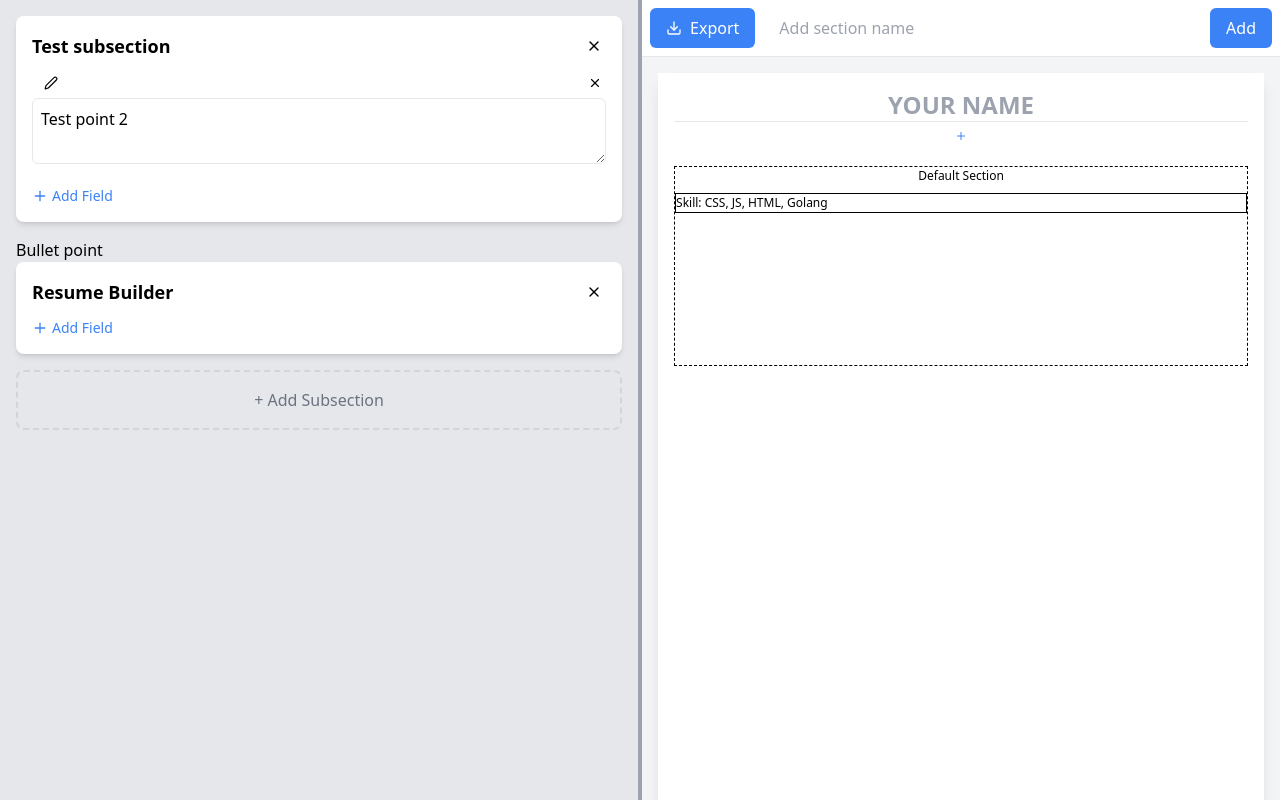
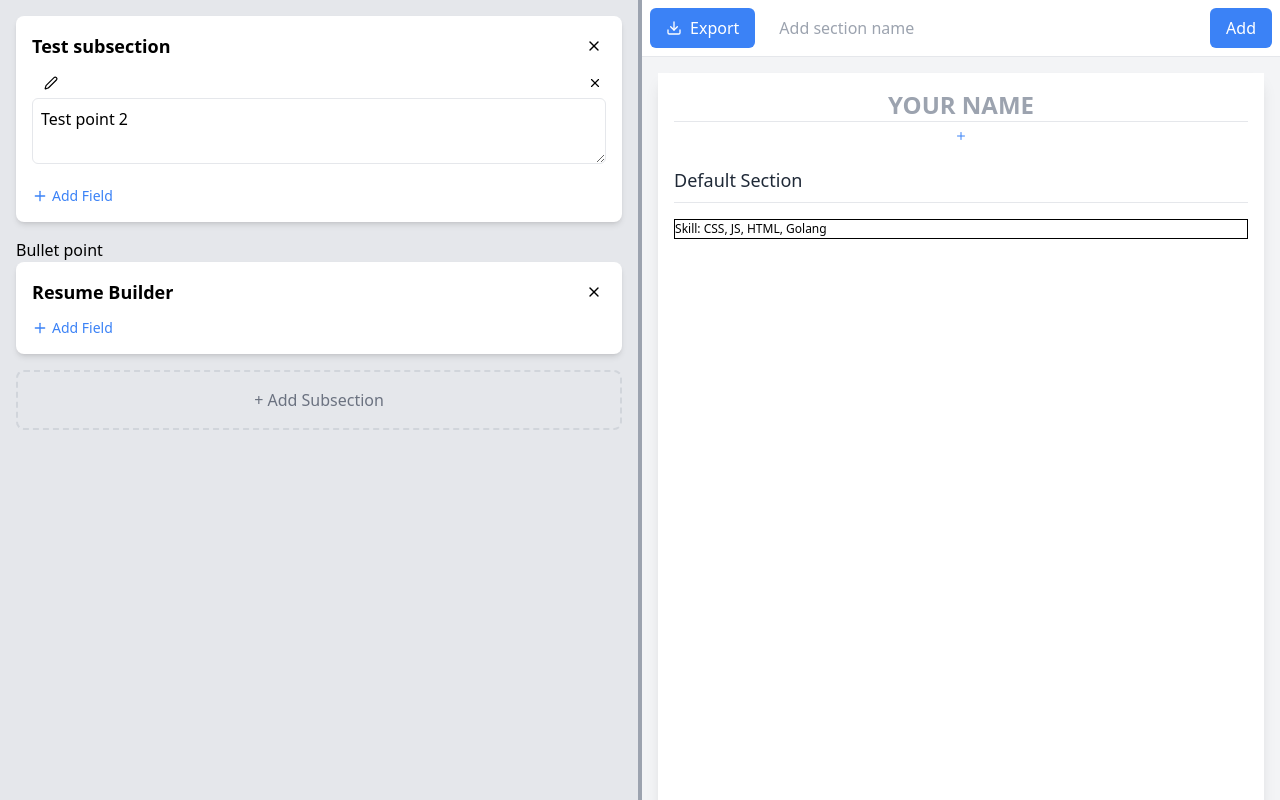
Before and after one commit to ThienDuc3112/hackNRoll25, a React (Vite) app in the folder frontend/: page / in a window 1280 px wide. Built offline with nearby package versions, Linux system fonts and the light colour scheme; what @react-pdf/renderer would draw is missing.

Commit message:
Redesign section

```diff
--- a/frontend/src/pages/editor/section.tsx
+++ b/frontend/src/pages/editor/section.tsx
@@ -1,4 +1,6 @@
 import React, { useMemo } from "react";
+import { useSortable, SortableContext } from "@dnd-kit/sortable";
+import { CSS } from "@dnd-kit/utilities";
 import { useAtomValue } from "jotai";
 import { itemMapAtom } from "./state";
 import { Component } from "./component";
@@ -14,57 +16,62 @@ export const Section = ({ section }: SectionProp) => {
   const itemIds = useMemo(() => {
     return section.items.map((itemId) => `item-${itemId}`);
   }, [section]);
-  // Convert the transform to a CSS-friendly string
+
+  const {
+    setNodeRef,
+    attributes,
+    listeners,
+    transition,
+    transform,
+    isDragging,
+  } = useSortable({
+    id: `section-${section.id}`,
+    data: {
+      type: "section",
+    },
+  });
+
+  const style = {
+    transition,
+    transform: CSS.Transform.toString(transform),
+  };
 
   return (
-    /**
-     * The parent <div> is the draggable container of this section.
-     * We attach the 'setNodeRef' so @dnd-kit knows which element is being moved.
-     */
     <div
-      style={{
-        border: "dashed 1px",
-        display: "flex",
-        flexDirection: "column",
-        minHeight: "200px",
-      }}
+      ref={setNodeRef}
+      style={style}
+      className={`w-full mb-6 ${isDragging ? 'opacity-70' : 'opacity-100'}`}
     >
-      {/**
-         * The "span" below serves as a "handle" for dragging the entire section.
-         * We spread {...attributes} and {...listeners} here so a user can click anywhere on this
-         * span to drag the section. If you prefer a dedicated handle icon, you can put these
-         * props on a smaller element/icon instead.
-         */}
-      <span
-        style={{
-          color: "black",
-          textAlign: "center",
-          flexGrow: 0,
-          cursor: "move",
-          display: "block",
-          marginBottom: 8,
-        }}
+      {/* Section Name */}
+      <h3
+        {...attributes}
+        {...listeners}
+        className="text-lg font-medium text-gray-800 cursor-move mb-2"
       >
         {section.displayName}
-      </span>
+      </h3>
 
-      {/**
-         * SortableContext for the items inside this section.
-         * This means each item in 'section.items' can be dragged & reordered within this context.
-         */}
-      <div style={{ width: "100%", flexGrow: 1, margin: 0 }}>
+      {/* Divider Line */}
+      <div className="h-px bg-gray-200 mb-4" />
+
+      {/* Droppable Area */}
+      <div className="min-h-[120px]">
+        <SortableContext items={itemIds}>
+          <div className="space-y-3">
             {section.items.map(itemId => (
-          /**
-           * We render each item as a <Component />.
-           * The itemMap has all the data (title, data, timeRange, etc.).
-           * key={index} is acceptable if the order changes,
-           * but typically you'd want key={itemId} for consistency (if itemId is unique).
-           */
               <Component
                 key={itemId}
                 item={itemMap[itemId]}
               />
             ))}
+
+            {section.items.length === 0 && (
+              <div className="h-32 border border-dashed border-gray-200 rounded bg-gray-50 flex items-center justify-center">
+                <span className="text-gray-400">Drop items here</span>
+              </div>
+            )}
+          </div>
+        </SortableContext>
       </div>
     </div>
   );
```
Lines whose indentation alone changed are shown as unchanged.
